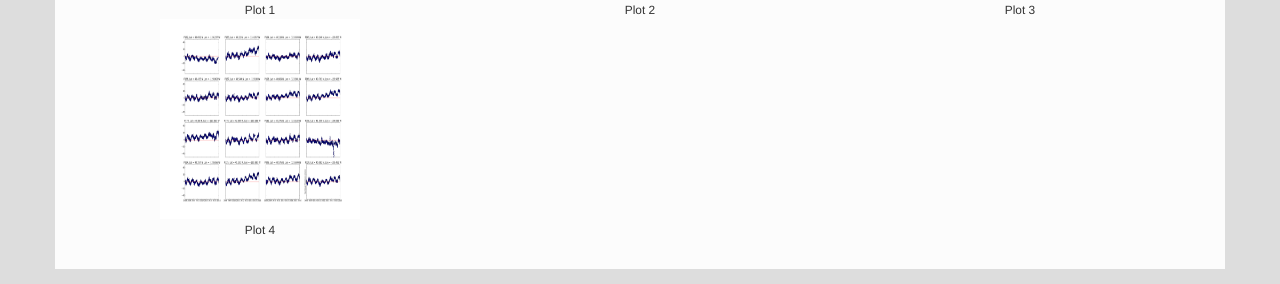
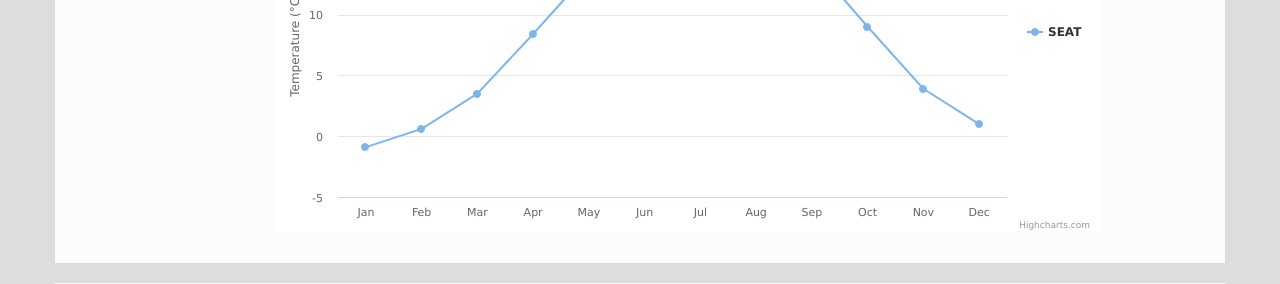
Before and after one commit to ginaschmalzle/BreathingEarth, a Flask app: template breathing_earth_app/templates/index.html in a window 1280 px wide. Shown: the part 1191-1475 px from the top of the page. Run offline with Flask 2, Linux system fonts and the light colour scheme; the template is opened without the code that fills it, so the values that code supplies are empty; some libraries are stand-ins or nearby versions.

Commit message:
added highcharts, map cicle click event, stop button, click update GPS name and removed table

```diff
--- a/breathing_earth_app/static/js/loadPoints.js
+++ b/breathing_earth_app/static/js/loadPoints.js
@@ -19,33 +19,36 @@
         // Create the map.
         //TODO: Update Center Lat Lng to be more centralized to our data set
         map = new google.maps.Map(document.getElementById('map'), {
-            zoom: 5,
+            zoom: 3,
             center: {
-                lat: 45.090,
-                lng: -120.712
+                lat: 40.92,
+                lng: 261.67
             },
-            mapTypeId: google.maps.MapTypeId.TERRAIN
+            mapTypeId: google.maps.MapTypeId.HYBRID
         });
 
 
         getCoordinates(function(response) {
             coordlist = JSON.parse(response);
-            //console.log(coordlist);
-
         });
 
         sortDateList(function(response) {
             // Parse JSON string into object
             datelist = JSON.parse(response);
-            //console.log(datelist);
 
             for (var dates in datelist) {
-                //console.log(dates);
                 datelistArray.push(dates);
                 datelistArray.sort();
             };
             getMinMaxDates();
-        })
+
+            var date = datelistArray[1];
+            console.log(date);
+            parsePointsInDate(date);
+            fillTableAndPlotPoints();
+        });
+
+
     }
 
     //Get min/max dates for determining start/end points on slider
@@ -61,7 +64,7 @@
     //TODO: dynamically set per data
     $(function() {
             $("#slider").slider({
-                value: 0,
+                value: 1,
                 min: 0,
                 max: 101,
                 step: 1,
@@ -95,13 +98,12 @@
           Circles[x].setMap(null);
         }
         Circles = [];
-        document.querySelector('#datatable').innerHTML = '<table id="datatable" class="text-center table table-striped"><thead><tr><th>Loc</th><th>Lat</th><th>Lng</th><th>Change</th></tr></thead></table>';
+        //document.querySelector('#datatable').innerHTML = '<table id="datatable" class="text-center table table-striped"><thead><tr><th>GPS Name</th><th>Lat</th><th>Lng</th><th>Change</th></tr></thead></table>';
     }
 
     function plotPoints(pointName) {
         var changedValue = parseChangeInPointsByDate(dateForPointsInDate,pointName)*1000000;
         var color = (changedValue > 0) ? '#FF0000' : '#0000FF';
-        console.log('changed value : '+changedValue + ' , color: '+color);
 
         cityCircle = {
             strokeColor: color,
@@ -111,15 +113,24 @@
             fillOpacity: 0.35,
             map: map,
             center: coordlist[pointName], //.coordinates,
-            radius: changedValue //Math.sqrt(citymap[city].adj_du) * 100000
+            radius: changedValue, //Math.sqrt(citymap[city].adj_du) * 100000
+            clickable: true,
+            name: pointName
         };
+
+        google.maps.event.addListener(cityCircle, 'click', function(ev){
+            document.querySelector('#gps-label').innerHTML = this.name;
+            document.querySelector('#gps-data').innerHTML = 'Lat: '+ this.center.lat+'<br />Lng: '+this.center.lng;
+            $('#datatable').append("<tr><td>"+pointName+"</td><td>"+coordlist[pointName].lat+"</td><td>"+coordlist[pointName].lng+"</td><td>"+parseChangeInPointsByDate(dateForPointsInDate,pointName)+"</td></tr>");
+        });
 
         Circles.push(new google.maps.Circle(cityCircle));
     }
 
+    /* Not used atm
     function fillTable(pointName) {
         $('#datatable').append("<tr><td>"+pointName+"</td><td>"+coordlist[pointName].lat+"</td><td>"+coordlist[pointName].lng+"</td><td>"+parseChangeInPointsByDate(dateForPointsInDate,pointName)+"</td></tr>");
-    }
+    }*/
 
     function fillTableAndPlotPoints() {
         //Clear existing data
@@ -130,8 +141,8 @@
         {
           plotPoints(pointsInDate[x]);
           //TODO: Add table with pagination support (datatables?)
-          if(x < 11)
-            fillTable(pointsInDate[x]);
+          //if(x < 11)
+            //fillTable(pointsInDate[x]);
         }
     }
 
--- a/breathing_earth_app/templates/index.html
+++ b/breathing_earth_app/templates/index.html
@@ -7,12 +7,12 @@
             <br />
             <div style="width: 53%; margin: 0 auto;">
                 <p>
-                    <label for="amount">Year:</label>
+                    <label for="amount">Date:</label>
                     <input type="text" id="amount" readonly style="border:0; color:#f6931f; font-weight:bold;">
                 </p>
                 <div id="slider"></div>
                 <br />
-                <button id="play_btn" class="btn btn-success">Play</button>
+                <button id="play_btn" class="btn btn-success">Play</button>&nbsp;<button id="stop_btn" class="btn btn-danger">stop</button>
             </div>
             <br />
             <table id="datatable" class="text-center table table-striped">
@@ -25,6 +25,7 @@
                     </tr>
                 </thead>
             </table>
+            <button id="clearTable" class="btn btn-info">Clear History</button>
         </div>
     </div>
     <!-- Data plots -->
@@ -34,22 +35,12 @@
                 <h2>Data Plots</h2>
             </div>
             <hr />
-            <!-- TODO: Turn this into repeater using angular/jquery/handlebars... -->
-            <div class="col-lg-4 col-sm-6 text-center">
-                <img class="img-responsive img-center" src="https://raw.githubusercontent.com/ginaschmalzle/BreathingEarth/master/data_retrieval_storage/code/utils/figures/pnw_ts/time_series_0.png?raw=true" alt="">
-                <small>Plot 1</small>
+            <div class="col-lg-2 col-sm-3">
+                <h2 id='gps-label'></h2>
+                <div id='gps-data'></div>
             </div>
-            <div class="col-lg-4 col-sm-6 text-center">
-                <img class="img-responsive img-center" src="https://raw.githubusercontent.com/ginaschmalzle/BreathingEarth/master/data_retrieval_storage/code/utils/figures/pnw_ts/time_series_1.png?raw=true" alt="">
-                <small>Plot 2</small>
-            </div>
-            <div class="col-lg-4 col-sm-6 text-center">
-                <img class="img-responsive img-center" src="https://raw.githubusercontent.com/ginaschmalzle/BreathingEarth/master/data_retrieval_storage/code/utils/figures/pnw_ts/time_series_2.png?raw=true" alt="">
-                <small>Plot 3</small>
-            </div>
-            <div class="col-lg-4 col-sm-6 text-center">
-                <img class="img-responsive img-center" src="https://raw.githubusercontent.com/ginaschmalzle/BreathingEarth/master/data_retrieval_storage/code/utils/figures/pnw_ts/time_series_3.png?raw=true" alt="">
-                <small>Plot 4</small>
+            <div class="col-lg-9 col-sm-8">
+                <div id="container" style="min-width: 310px; height: 400px; margin: 0 auto"></div>
             </div>
         </div>
     </div>
@@ -80,28 +71,85 @@
 <script async defer src="https://maps.googleapis.com/maps/api/js?key=&callback=initMap"></script>
 <script>
 $(function() {
+    var stop = 0;
     document.querySelector("#play_btn").addEventListener("click", function() {
         var x = $("#slider").slider("value");
-
+        stop = 1;
         // Called the function in each second
         var interval = setInterval(function() {
             $("#amount").val(x);
             $("#slider").slider('value', x);
-            console.log(x);
+
 
             x++;
-            if (x > 2016) {
+            if (x > 100 || stop==0) {
                 clearInterval(interval); // If exceeded 100, clear interval
             }
-        }, 1000); // Run for each second
+
+        }, 7000); // Run every 7 seconds
+
+    });
+    document.querySelector("#stop_btn").addEventListener("click", function() {
+        stop = 0;
     });
 });
 
 $( "#slider" ).on( "slidechange", function( event, ui ) {
     var date = datelistArray[ui.value];
+    $('#amount').val(date);
     parsePointsInDate(date);
     fillTableAndPlotPoints();
+});
 
+$('#clearTable').on('click', function(event, ui ) {
+    document.querySelector('#datatable').innerHTML = '<table id="datatable" class="text-center table table-striped"><thead><tr><th>GPS Name</th><th>Lat</th><th>Lng</th><th>Change</th></tr></thead></table>';
+    document.querySelector('#gps-label').innerHTML = '';
+    document.querySelector('#gps-data').innerHTML = '';
+});
+
+
+
+
+
+
+$(function () {
+    $('#container').highcharts({
+        title: {
+            text: 'Monthly Average Variance',
+            x: -20 //center
+        },
+        subtitle: {
+            text: 'Source: GPS Sites',
+            x: -20
+        },
+        xAxis: {
+            categories: ['Jan', 'Feb', 'Mar', 'Apr', 'May', 'Jun',
+                'Jul', 'Aug', 'Sep', 'Oct', 'Nov', 'Dec']
+        },
+        yAxis: {
+            title: {
+                text: 'Temperature (°C)'
+            },
+            plotLines: [{
+                value: 0,
+                width: 1,
+                color: '#808080'
+            }]
+        },
+        tooltip: {
+            valueSuffix: '°C'
+        },
+        legend: {
+            layout: 'vertical',
+            align: 'right',
+            verticalAlign: 'middle',
+            borderWidth: 0
+        },
+        series: [{
+            name: 'SEAT',
+            data: [-0.9, 0.6, 3.5, 8.4, 13.5, 17.0, 18.6, 17.9, 14.3, 9.0, 3.9, 1.0]
+        }]
+    });
 });
 </script>
 {% endblock %}
--- a/breathing_earth_app/templates/layout.html
+++ b/breathing_earth_app/templates/layout.html
@@ -14,9 +14,9 @@
 <script defer src="https://cdn.datatables.net/1.10.11/js/jquery.dataTables.min.js"></script>
 <!-- jQuery slider -->
 <script src="//code.jquery.com/ui/1.11.4/jquery-ui.js"></script>
-<script>
+<!-- Highcharts -->
+<script src="https://code.highcharts.com/highcharts.js"></script>
 
-</script>
 <div class="page">
     <header>
         <div class="text-center">
```
